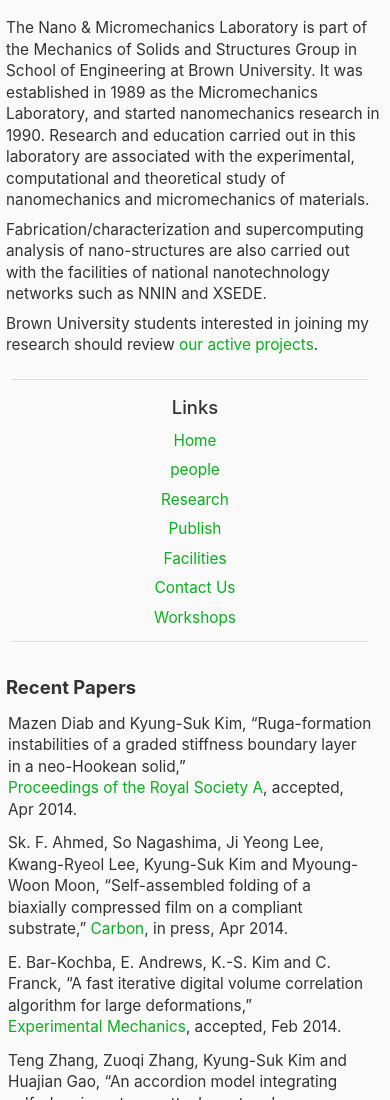
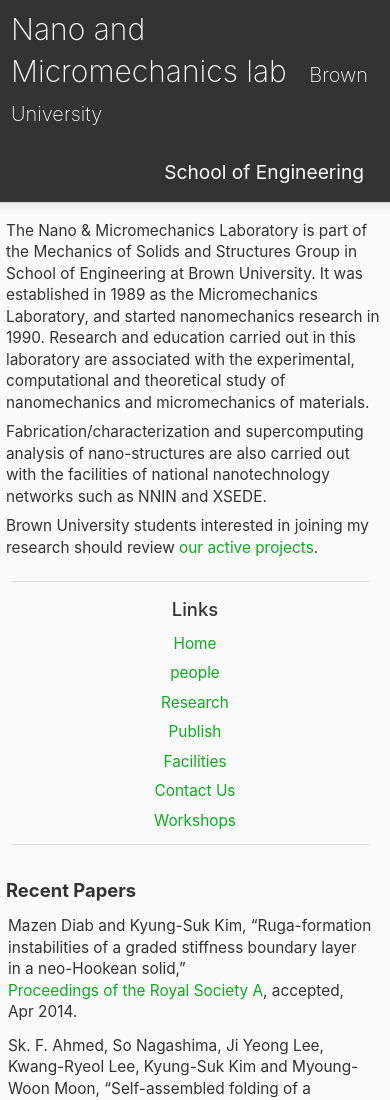
Before and after one commit to KhosrowArian/redesign, a plain HTML site: page index.html in a window 390 px wide. Shown: the top 1100 px of the page. Drawn offline with Linux system fonts and the light colour scheme.

Commit message:
show title for phone

```diff
--- a/index.html
+++ b/index.html
@@ -104,7 +104,7 @@ a.thumbnail:hover {
 </head>
 
 <body>
-<div class="navbar navbar-static-top hidden-phone">
+<div class="navbar navbar-static-top">
 	<div class="navbar-inner">
 		<div class="container">
 			<a class="brand"><span class="name"> Nano and Micromechanics lab</span> &nbsp;&nbsp; Brown University</a>
```
